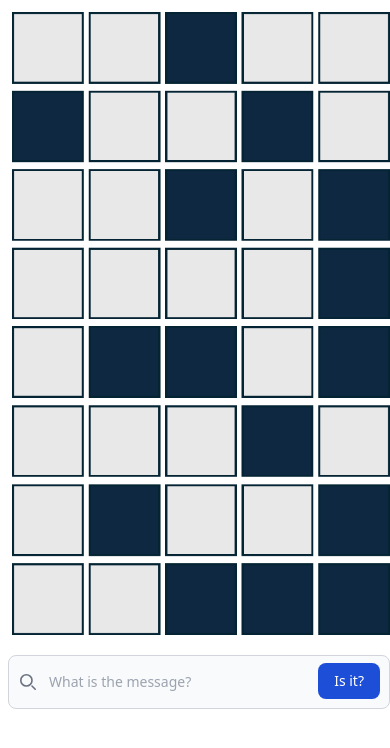
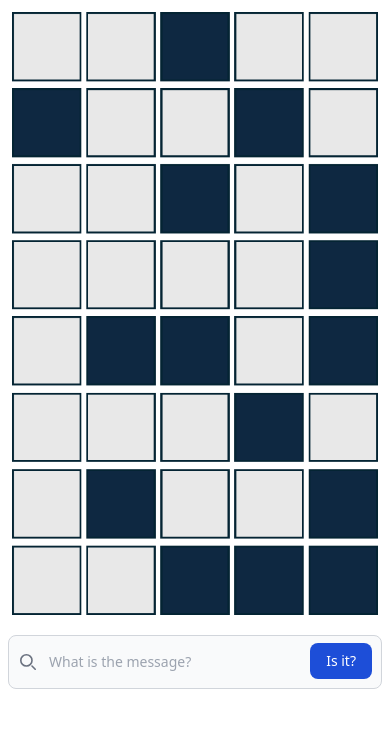
Before and after one commit to ahmfuad/Interactive, a plain HTML site: page message.html in a window 390 px wide. Drawn offline with nearby package versions, Linux system fonts and the light colour scheme.

Commit message:
Update message.html

```diff
--- a/message.html
+++ b/message.html
@@ -11,10 +11,10 @@
 </head>
 <body>
     <div class="flex flex-col md:flex-row">
-    <div class="flex-1 pt-3 pl-3 md:pl-20 md:pt-12">
+    <div class="flex-1 pt-3 px-3 md:pl-20 md:pt-12">
         <img src="message_.png" alt="What is the message!" class="h-auto w-96">
     </div>
-    <div class="flex-1 pt-5 pl-2 md:py-12 md:pr-12">
+    <div class="flex-1 pt-5 px-2 md:py-12 md:pr-12">
         <form class="form" id="form">
             <label for="message" class="mb-2 text-sm font-medium text-gray-900 sr-only">What is the message!</label>
             <div class="relative">
```
